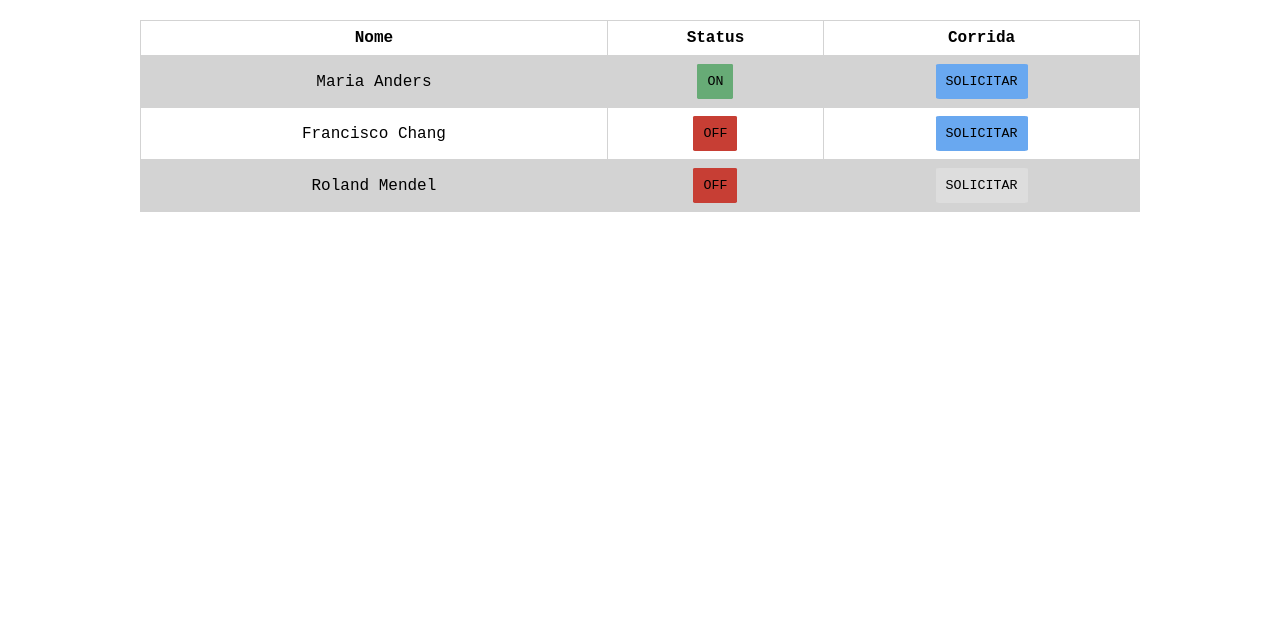
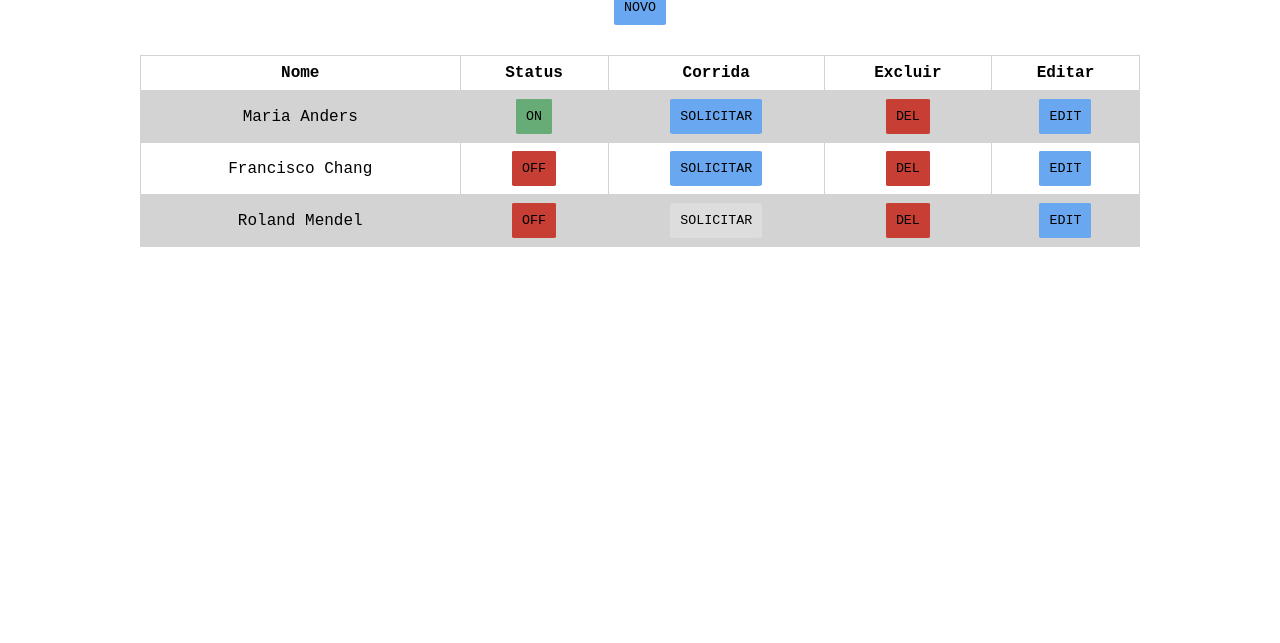
Before and after one commit to f-gi/Uber-das-meninas, a plain HTML site: page view/usuarios.html in a window 1280 px wide. Shown: the part 157-800 px from the top of the page. Drawn offline with Linux system fonts and the light colour scheme.

Commit message:
Botões edit/del usuários

```diff
--- a/view/usuarios.html
+++ b/view/usuarios.html
@@ -14,11 +14,16 @@
   </header>
   <section class="usuarios center">
     <h1 class="center">Usuários</h1>
+    <form>
+        <input type="submit" class="btn soli" value="NOVO">
+      </form>
     <table class="center">
       <tr>
         <th>Nome</th>
         <th>Status</th>
         <th>Corrida</th>
+        <th>Excluir</th>
+        <th>Editar</th>
       </tr>
       <!-- cada tr vai ser injetado dinamicamente com php -->
       <tr>
@@ -31,6 +36,16 @@
         <td>
           <form>
             <input type="submit" class="btn soli" value="Solicitar">
+          </form>
+        </td>
+        <td>
+          <form>
+            <input type="submit" class="btn of" value="DEL">
+          </form>
+        </td>
+        <td>
+          <form>
+            <input type="submit" class="btn soli" value="EDIT">
           </form>
         </td>
       </tr>
@@ -46,6 +61,16 @@
             <input type="submit" class="btn soli" value="Solicitar">
           </form>
         </td>
+        <td>
+          <form>
+            <input type="submit" class="btn of" value="DEL">
+          </form>
+        </td>
+        <td>
+          <form>
+            <input type="submit" class="btn soli" value="EDIT">
+          </form>
+        </td>
       </tr>
       <tr>
         <td>Roland Mendel</td>
@@ -59,6 +84,16 @@
             <input type="submit" class="btn soli des" value="Solicitar">
           </form>
         </td>
+        <td>
+          <form>
+            <input type="submit" class="btn of" value="DEL">
+          </form>
+        </td>
+        <td>
+          <form>
+            <input type="submit" class="btn soli" value="EDIT">
+          </form>
+        </td>
       </tr>
   </section>
 </body>
```
Also changed, not shown: view/motoristas.html (+19 -0 lines).
